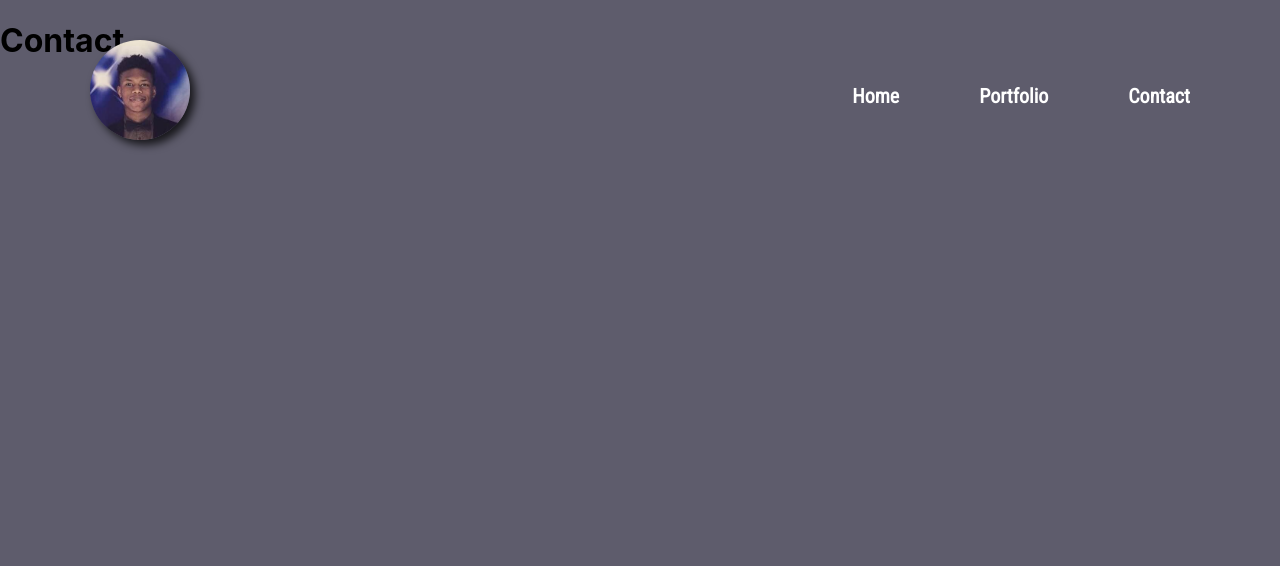
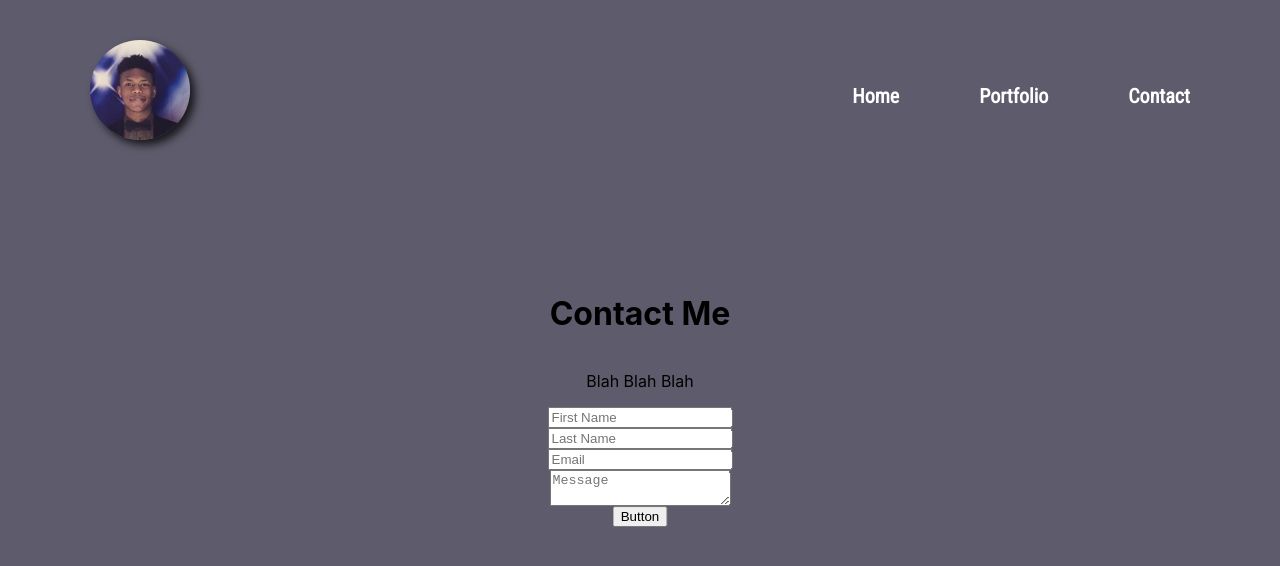
Before and after one commit to KhallilB/Portfolio-React, a React (Create React App) app: page /contact in a window 1280 px wide. Shown: the top 566 px of the page. Built offline with nearby package versions, Linux system fonts and the light colour scheme; a web font is replaced by a local one.

Commit message:
[add] working form

```diff
--- a/src/components/contact/Contact.css
+++ b/src/components/contact/Contact.css
@@ -0,0 +1,37 @@
+.contact_container {
+  position: absolute;
+  display: -webkit-box;
+  display: -ms-flexbox;
+  display: flex;
+  -webkit-box-align: center;
+      -ms-flex-align: center;
+          align-items: center;
+  -webkit-box-pack: center;
+      -ms-flex-pack: center;
+          justify-content: center;
+  -webkit-box-orient: vertical;
+  -webkit-box-direction: normal;
+      -ms-flex-direction: column;
+          flex-direction: column;
+  top: 50%;
+  left: 50%;
+  -webkit-transform: translate(-50%, -50%);
+          transform: translate(-50%, -50%);
+}
+
+.contact_container form {
+  display: -webkit-box;
+  display: -ms-flexbox;
+  display: flex;
+  -webkit-box-pack: center;
+      -ms-flex-pack: center;
+          justify-content: center;
+  -webkit-box-align: center;
+      -ms-flex-align: center;
+          align-items: center;
+  -webkit-box-orient: vertical;
+  -webkit-box-direction: normal;
+      -ms-flex-direction: column;
+          flex-direction: column;
+}
+/*# sourceMappingURL=Contact.css.map */
--- a/src/components/contact/Contact.jsx
+++ b/src/components/contact/Contact.jsx
@@ -1,16 +1,52 @@
 import React from 'react';
 import './Contact.css';
+
+import EmailService from '../../services/EmailService';
 
 class Contact extends React.Component {
     constructor() {
         super()
-        this.state = {}
+        this.state = {
+            firstName: '',
+            lastName: '',
+            email: '',
+            message: ''
+        }
+        this.Email = new EmailService();
     }
 
+    submitForm = event => {
+        event.preventDefault();
+
+        const { firstName, lastName, email, message } = this.state;
+
+        this.Email.sendEmail(firstName, lastName, email, message).then(res => {
+            console.log(res)
+        });
+    };
+
+    handleChange = event => {
+        this.setState({
+            [event.target.name]: event.target.value
+        });
+    };
+
     render() {
+        const { firstName, lastName, email, message } = this.state;
+
         return (
             <div className="contact_container">
-                <h1>Contact</h1>
+                <h1>Contact Me</h1>
+                <p>Blah Blah Blah</p>
+                <div className="form_container">
+                    <form onSubmit={this.submitForm}>
+                        <input className="contact_input" type="text" name="firstName" placeholder="First Name" value={firstName} onChange={this.handleChange} />
+                        <input className="contact_input" type="text" name="lastName" placeholder="Last Name" value={lastName} onChange={this.handleChange} />
+                        <input className="contact_input" type="email" name="email" placeholder="Email" value={email} onChange={this.handleChange} />
+                        <textarea className="contact_text_area" type="text" name="message" placeholder="Message" value={message} onChange={this.handleChange} />
+                        <button type="submit" value="submit">Button</button>
+                    </form>
+                </div>
             </div>
         )
     }
--- a/src/components/contact/Contact.scss
+++ b/src/components/contact/Contact.scss
@@ -0,0 +1,22 @@
+@import '../../styles/utils/mixins';
+@import '../../styles/utils/variables';
+
+.contact_container {
+  position: absolute;
+
+  display: flex;
+  align-items: center;
+  justify-content: center;
+  flex-direction: column;
+
+  top: 50%;
+  left: 50%;
+  transform: translate(-50%, -50%);
+
+  form {
+    display: flex;
+    justify-content: center;
+    align-items: center;
+    flex-direction: column;
+  }
+}
```
Also changed, not shown: 1 other file (tests, documents, lock files or other folders).
